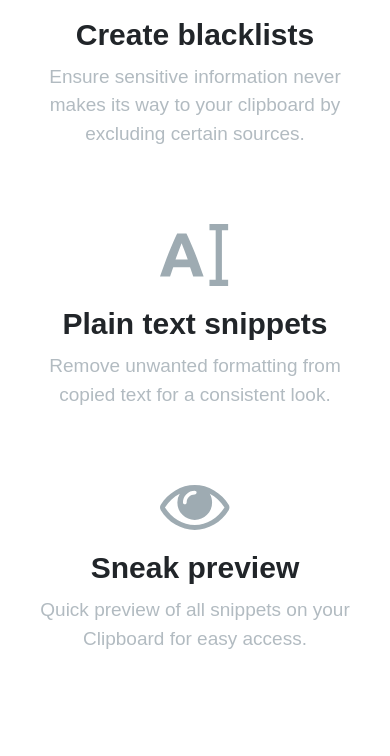
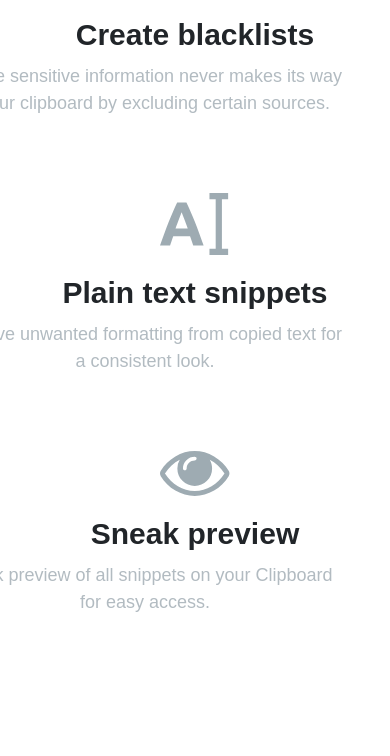
Before and after one commit to SuriyanRavi/Company-Landing-Page, a plain HTML site: page index.html in a window 390 px wide. Shown: the part 3136-3892 px from the top of the page. Drawn offline with nearby package versions, Linux system fonts and the light colour scheme; a web font is replaced by a local one.

Commit message:
Update media.css

```diff
--- a/media.css
+++ b/media.css
@@ -200,6 +200,10 @@ article .sec-3{
     margin: 0px 0px 10px 0px;
 }
 .pro-para,.pro-para1,.pro-para2{
+      position: relative;
+    top: 0px;
+    right: 50px;
+}
     color: #b2bbc1;
     font-size: 19px;
     text-align:center;
```
